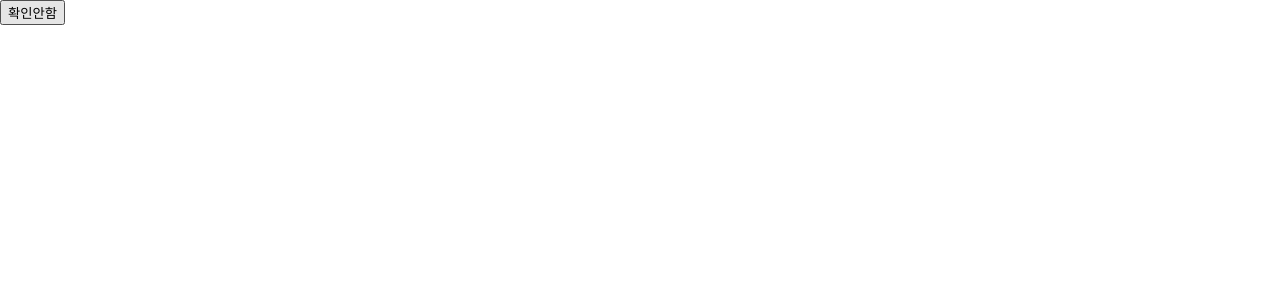
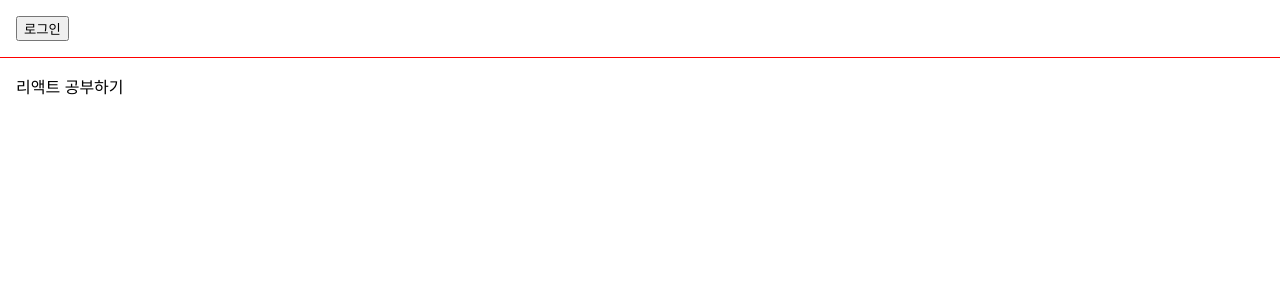
Before and after one commit to 5o-hyun/react-firstmet, a React (Create React App) app in the folder myapp/: page / in a window 1280 px wide. Shown: the top 300 px of the page. Built offline with nearby package versions, Linux system fonts and the light colour scheme.

Commit message:
Feat: 조건부렌더링(로그인 여부를 나타내는 툴바 만들기)

```diff
--- /dev/null
+++ b/myapp/src/chapter09/RendingPage.jsx
@@ -0,0 +1,25 @@
+import React, { useState } from "react";
+import ToolBar from "./ToolBar";
+
+const RendingPage = (props) => {
+  const [isLoggedIn, setIsLoggedIn] = useState(false);
+
+  const onClickLogin = () => {
+    setIsLoggedIn(true);
+  };
+  const onClickLogout = () => {
+    setIsLoggedIn(false);
+  };
+  return (
+    <div>
+      <ToolBar
+        isLoggedIn={isLoggedIn}
+        onClickLogin={onClickLogin}
+        onClickLogout={onClickLogout}
+      ></ToolBar>
+      <div style={{ padding: 16 }}>리액트 공부하기</div>
+    </div>
+  );
+};
+
+export default RendingPage;
--- /dev/null
+++ b/myapp/src/chapter09/ToolBar.jsx
@@ -0,0 +1,30 @@
+import React from "react";
+
+const ToolBar = (props) => {
+  const { isLoggedIn, onClickLogin, onClickLogout } = props;
+  return (
+    <div style={styles.wrapper}>
+      {isLoggedIn && <span style={styles.greeting}>환영합니다!</span>}
+
+      {isLoggedIn ? (
+        <button onClick={onClickLogout}>로그아웃</button>
+      ) : (
+        <button onClick={onClickLogin}>로그인</button>
+      )}
+    </div>
+  );
+};
+
+const styles = {
+  wrapper: {
+    padding: 16,
+    display: "flex",
+    flexDirection: "row",
+    borderBottom: "1px solid red",
+  },
+  greeting: {
+    marginRight: 8,
+  },
+};
+
+export default ToolBar;
--- a/myapp/src/index.js
+++ b/myapp/src/index.js
@@ -3,11 +3,12 @@
 import "./index.css";
 import reportWebVitals from "./reportWebVitals";
 import ConfirmButtonFunction from "./chapter08/ConfirmButtonFunction";
+import RendingPage from "./chapter09/RendingPage";
 
 const root = ReactDOM.createRoot(document.getElementById("root"));
 root.render(
   // <React.StrictMode>
-  <ConfirmButtonFunction />
+  <RendingPage />
   // </React.StrictMode>
 );
 
```
